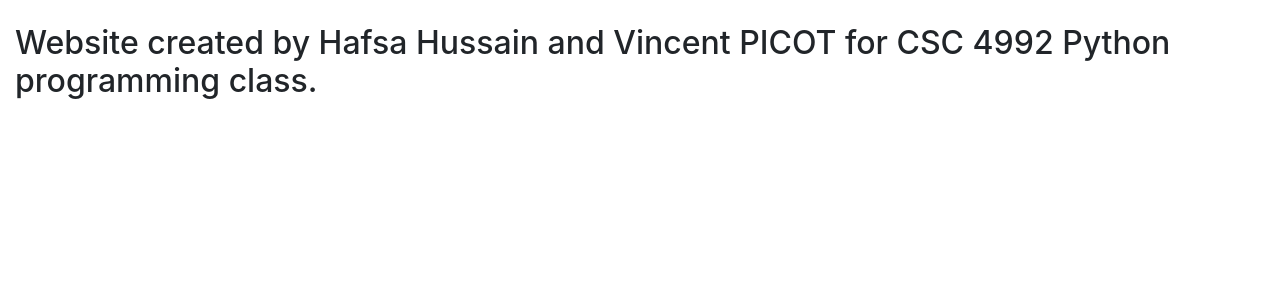
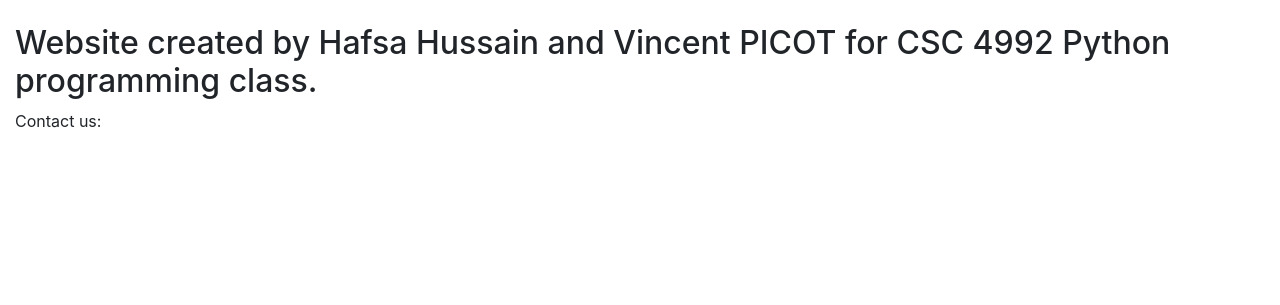
Before and after one commit to alexandra-picot/LibraryInventory, a Django app: page /about/ in a window 1280 px wide. Shown: the part 56-361 px from the top of the page. Run offline with Django 3.2, Linux system fonts and the light colour scheme; some libraries are stand-ins or nearby versions.

```diff
--- a/LibraryInventory/book/templates/book/about.html
+++ b/LibraryInventory/book/templates/book/about.html
@@ -6,4 +6,6 @@
     <h2>
     Website created by Hafsa Hussain and Vincent PICOT for CSC 4992 Python programming class.
     </h2>
+    <p>Contact us:</p>
+
 {% endblock %}
```
